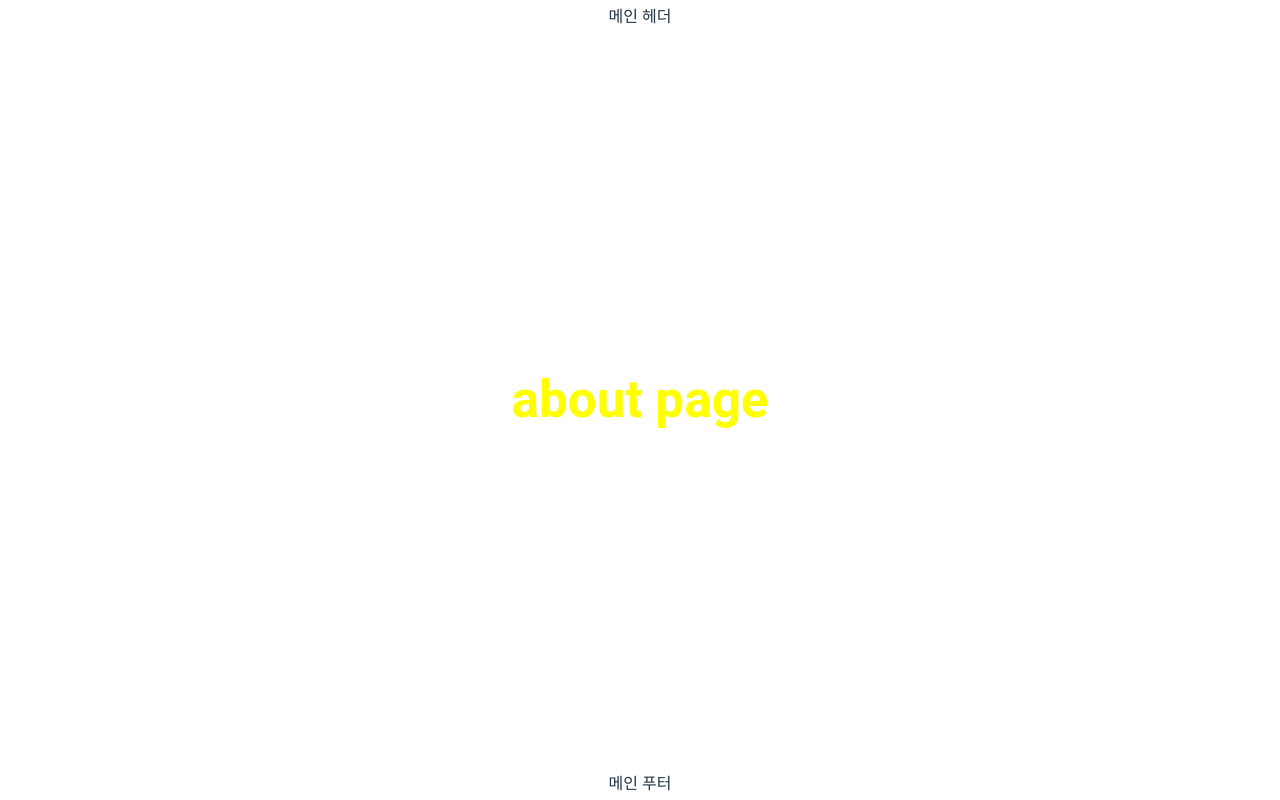
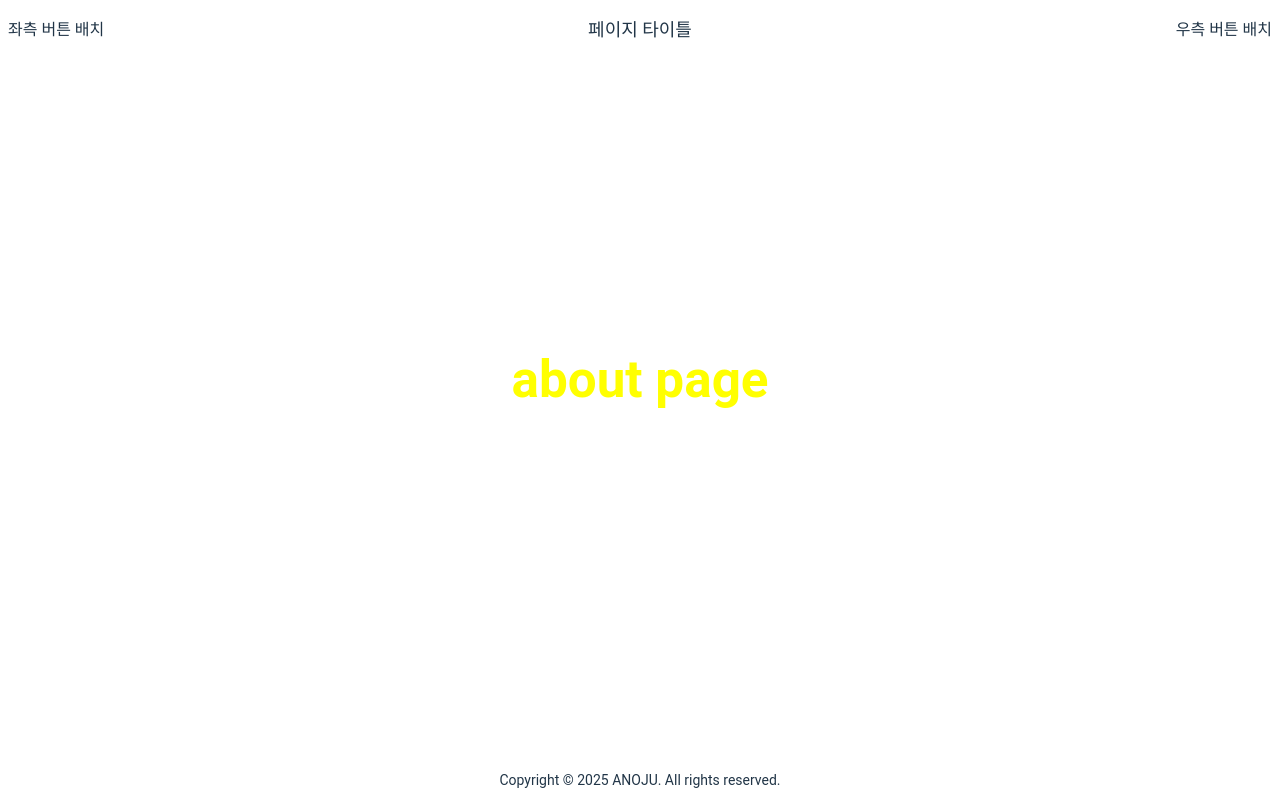
Before and after one commit to anoju/anoju-react, a React (Vite) app: page /about in a window 1280 px wide. Built offline with nearby package versions, Linux system fonts and the light colour scheme.

Commit message:
레이아웃 수정정

```diff
--- a/src/assets/scss/layouts/layouts.module.scss
+++ b/src/assets/scss/layouts/layouts.module.scss
@@ -5,18 +5,75 @@
   min-height: 100dvh;
 }
 
-.header,
+// header
+.header {
+  display: flex;
+  width: 100%;
+  background-color: rgb(255 255 255 / 15%);
+  height: 6rem;
+  position: fixed;
+  top: 0;
+  left: 0;
+  right: 0;
+  z-index: 100;
+  overflow: hidden;
+}
+
+.header-left,
+.header-right {
+  display: flex;
+  align-items: center;
+  flex: 0 0 auto;
+  white-space: nowrap;
+
+  // width: calc(max(80px, 20%));
+}
+
+.header-left {
+  padding-left: 0.8rem;
+  justify-content: flex-start;
+}
+
+.header-right {
+  padding-right: 0.8rem;
+  justify-content: flex-end;
+}
+
+.header-center {
+  flex: 1 1 0%;
+  display: flex;
+  justify-content: center;
+  align-items: center;
+  text-align: center;
+  padding: 0 0.8rem;
+  overflow: hidden;
+
+  // min-width: 0; /* 이 설정이 중요함 - 내용에 맞게 수축할 수 있게 함 */
+}
+
+.header-title {
+  font-weight: bold;
+  font-size: 1.8rem;
+  white-space: nowrap;
+  overflow: hidden;
+  text-overflow: ellipsis;
+}
+
+// footer
 .footer {
-  flex-shrink: 0;
-  padding: 5px;
-  text-align: center;
+  display: flex;
+  width: 100%;
   background-color: rgb(255 255 255 / 15%);
+  height: 4rem;
+  align-items: center;
+  justify-content: center;
+  font-size: 1.4rem;
 }
 
 .body {
   height: 100%;
   flex-grow: 1;
-  padding: 20px;
+  padding: 2rem;
   display: flex;
   flex-direction: column;
 
--- a/src/layouts/MainLayout.tsx
+++ b/src/layouts/MainLayout.tsx
@@ -1,5 +1,5 @@
 // src/layouts/MainLayout.tsx
-import React, { ReactNode } from 'react';
+import React, { ReactNode, useEffect, useRef } from 'react';
 import styles from '@/assets/scss/layouts/layouts.module.scss';
 
 interface MainLayoutProps {
@@ -7,12 +7,64 @@ interface MainLayoutProps {
 }
 
 const MainLayout: React.FC<MainLayoutProps> = ({ children }) => {
+  const leftRef = useRef<HTMLDivElement>(null);
+  const rightRef = useRef<HTMLDivElement>(null);
+
+  // 좌우 헤더 영역의 너비를 동일하게 조정하는 함수
+  const adjustHeaderWidths = () => {
+    if (leftRef.current && rightRef.current) {
+      // 초기 너비 설정 제거
+      leftRef.current.style.minWidth = 'auto';
+      rightRef.current.style.minWidth = 'auto';
+
+      // 잠시 기다린 후 너비 측정
+      setTimeout(() => {
+        if (leftRef.current && rightRef.current) {
+          const leftWidth = leftRef.current.offsetWidth;
+          const rightWidth = rightRef.current.offsetWidth;
+
+          // 둘 중 더 큰 너비를 사용
+          const maxWidth = Math.max(leftWidth, rightWidth);
+
+          // 양쪽 열에 같은 너비 적용
+          leftRef.current.style.minWidth = `${maxWidth}px`;
+          rightRef.current.style.minWidth = `${maxWidth}px`;
+        }
+      }, 0);
+    }
+  };
+
+  useEffect(() => {
+    // 페이지 로드 시 실행
+    adjustHeaderWidths();
+
+    // 윈도우 크기 변경 시 실행
+    //window.addEventListener('resize', adjustHeaderWidths);
+
+    // 컴포넌트 언마운트 시 이벤트 리스너 제거
+    // return () => {
+    //   window.removeEventListener('resize', adjustHeaderWidths);
+    // };
+  }, []);
+
   return (
-    <div className={styles.wrapper}>
-      <header className={styles.header}>메인 헤더</header>
+    <article className={styles.wrapper}>
+      <header className={styles.header}>
+        <div ref={leftRef} className={styles['header-left']}>
+          좌측 버튼 배치
+        </div>
+        <div className={styles['header-center']}>
+          <h1 className={styles['header-title']}>페이지 타이틀</h1>
+        </div>
+        <div ref={rightRef} className={styles['header-right']}>
+          우측 버튼 배치
+        </div>
+      </header>
       <main className={styles.body}>{children}</main>
-      <footer className={styles.footer}>메인 푸터</footer>
-    </div>
+      <footer className={styles.footer}>
+        Copyright © 2025 ANOJU. All rights reserved.
+      </footer>
+    </article>
   );
 };
 
```
